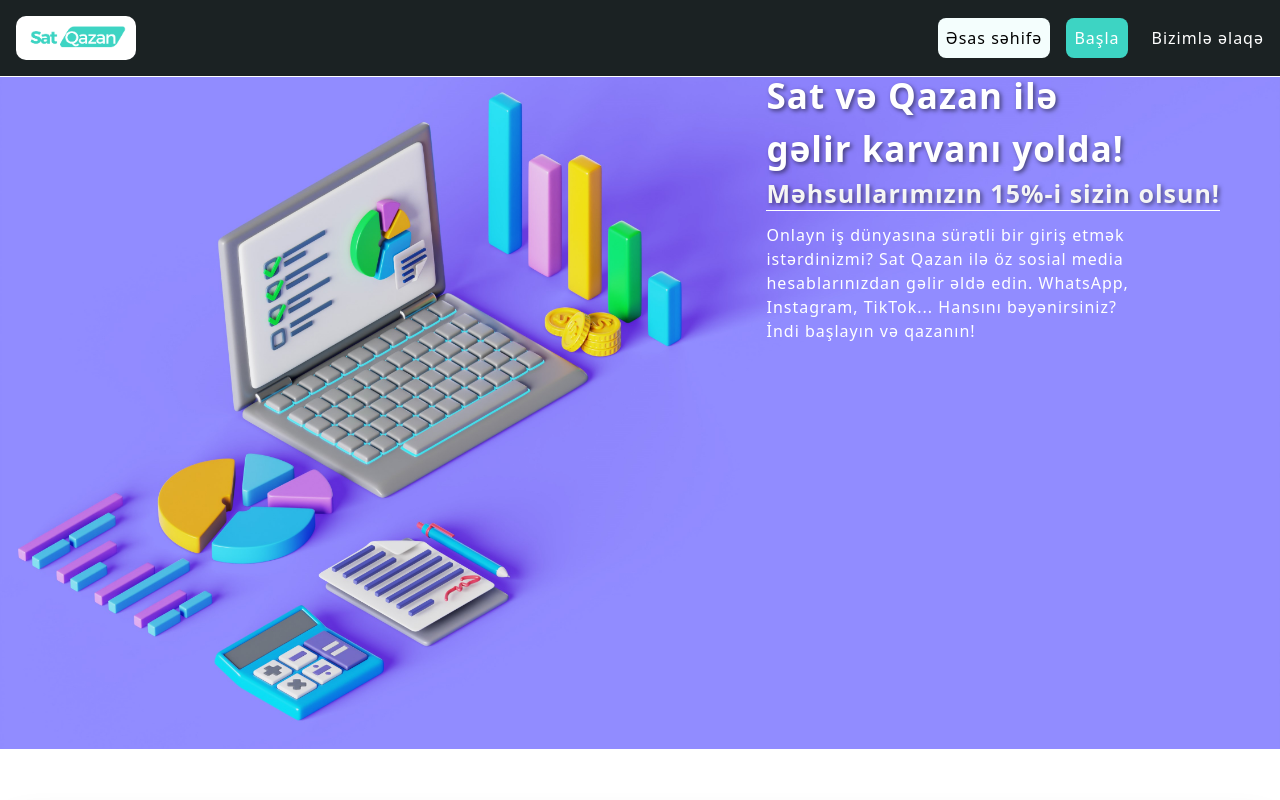
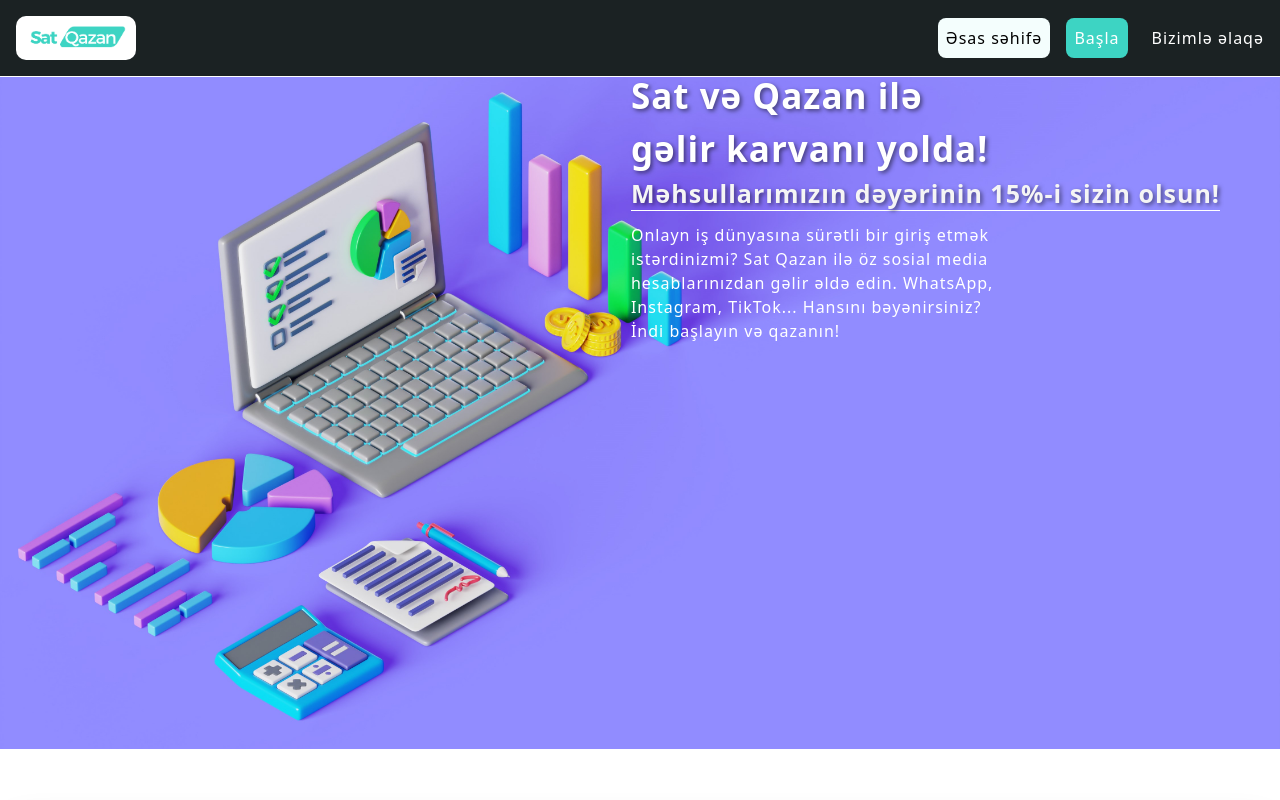
Before and after one commit to rashadibra/Sat_qazan, a React (Create React App) app in the folder sat_qazan/: page / in a window 1280 px wide. Shown: the top 800 px of the page. Built offline with nearby package versions, Linux system fonts and the light colour scheme; grey boxes are pictures that could not be loaded.

Commit message:
yenilendi

```diff
--- a/sat_qazan/src/components/Main/MainComponents/About/About.jsx
+++ b/sat_qazan/src/components/Main/MainComponents/About/About.jsx
@@ -114,7 +114,7 @@ function About() {
       <div>
         <b>Sat və Qazan ilə <br /> gəlir karvanı yolda!</b>
         <br />
-        <b style={{borderBottom:'1px solid white'}}>Məhsullarımızın 15%-i sizin olsun!</b>
+        <b style={{borderBottom:'1px solid white'}}>Məhsullarımızın dəyərinin 15%-i sizin olsun!</b>
         {/* <hr /> */}
         <p style={{paddingTop:'10px'}}>Onlayn iş dünyasına sürətli bir giriş etmək <br />
            istərdinizmi? Sat Qazan ilə öz sosial media <br />
```
